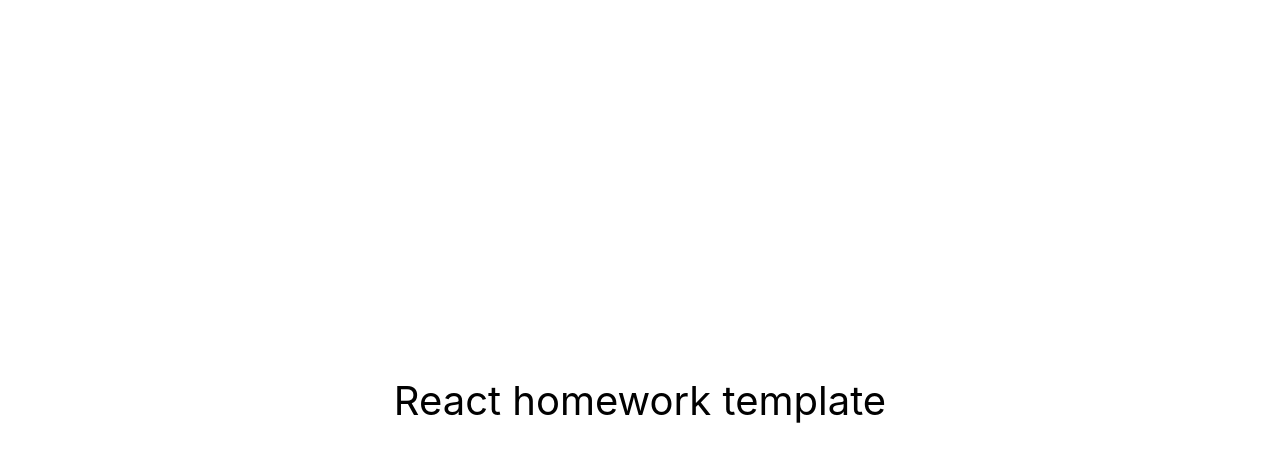
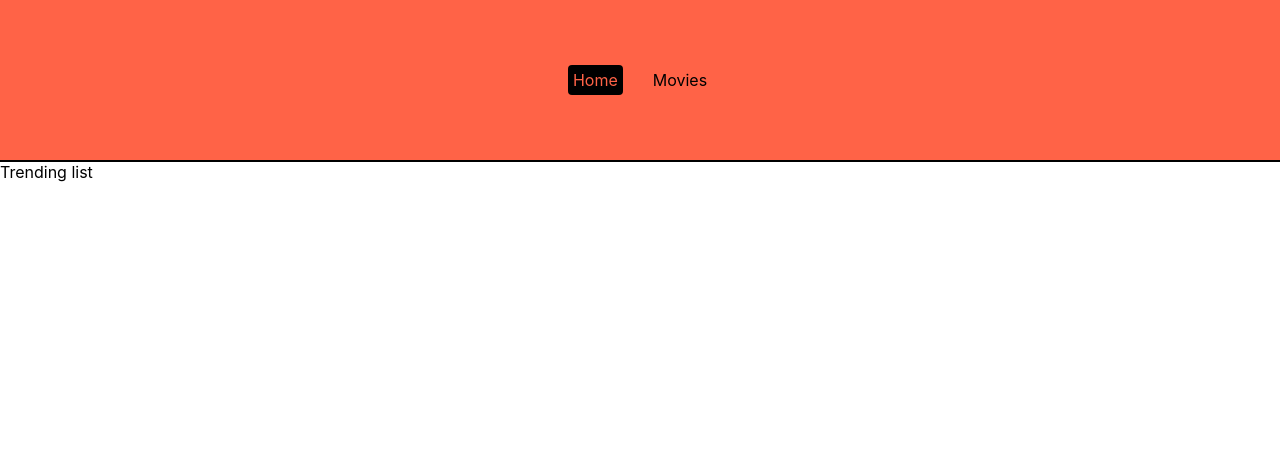
Before and after one commit to dmytro-prontenko/goit-react-hw-05-movies, a React (Create React App) app: page / in a window 1280 px wide. Shown: the top 462 px of the page. Built offline with nearby package versions, Linux system fonts and the light colour scheme.

Commit message:
base structure

```diff
--- a/package.json
+++ b/package.json
@@ -9,7 +9,10 @@
     "@testing-library/user-event": "^13.5.0",
     "react": "^18.1.0",
     "react-dom": "^18.1.0",
+    "react-router-dom": "^6.16.0",
     "react-scripts": "5.0.1",
+    "react-toastify": "^9.1.3",
+    "styled-components": "^6.0.8",
     "web-vitals": "^2.1.3"
   },
   "scripts": {
--- a/src/components/App.jsx
+++ b/src/components/App.jsx
@@ -1,16 +1,22 @@
+//"API Key - aa52440038ee3147b8058c354c3c644b"
+//'API Read Access Token - eyJhbGciOiJIUzI1NiJ9.eyJhdWQiOiJhYTUyNDQwMDM4ZWUzMTQ3YjgwNThjMzU0YzNjNjQ0YiIsInN1YiI6IjY1MGJlYzJkNTFhNjRlMDBhZTkyMzQzMCIsInNjb3BlcyI6WyJhcGlfcmVhZCJdLCJ2ZXJzaW9uIjoxfQ.AJ_zp6DR9K5ismwD3ydueoGBrDLI6kRectbe6vKq57A'
+
+import { Route, Routes } from 'react-router-dom';
+import Layout from './Layout';
+import Homepage from 'pages/Homepage';
+import Movies from 'pages/Movies';
+import NotFound from 'pages/NotFound';
+
 export const App = () => {
   return (
-    <div
-      style={{
-        height: '100vh',
-        display: 'flex',
-        justifyContent: 'center',
-        alignItems: 'center',
-        fontSize: 40,
-        color: '#010101'
-      }}
-    >
-      React homework template
-    </div>
+    <>
+      <Routes>
+        <Route path="/" element={<Layout />}>
+          <Route index element={<Homepage/>} />
+          <Route path="movies" element={<Movies/>} />
+          <Route path="*" element={<NotFound/>} />
+        </Route>
+      </Routes>
+    </>
   );
 };
--- /dev/null
+++ b/src/components/Layout.jsx
@@ -0,0 +1,24 @@
+import React from 'react';
+import styled from 'styled-components';
+import Navbar from './Navbar';
+import { Outlet } from 'react-router-dom';
+
+const Layout = () => {
+  return (
+    <LayoutWrapper>
+      <Navbar />
+      <WrapperOutlet>
+          <Outlet />
+      </WrapperOutlet>
+    </LayoutWrapper>
+  );
+};
+
+const LayoutWrapper = styled.main`
+  display: grid;
+  grid-template-columns: 1fr;
+`;
+
+const WrapperOutlet = styled.div``;
+
+export default Layout;
--- /dev/null
+++ b/src/components/Navbar.jsx
@@ -0,0 +1,47 @@
+import React from 'react';
+import { NavLink } from 'react-router-dom';
+import styled from 'styled-components';
+
+const Navbar = () => {
+  return (
+    <SideBar>
+      <StyledNavLink to='/'>Home</StyledNavLink>
+      <StyledNavLink to='/movies'>Movies</StyledNavLink>
+    </SideBar>
+  );
+};
+
+const SideBar = styled.nav`
+  background-color: tomato;
+  justify-content: center;
+  align-items: center;
+  min-height: 20vh;
+  border-bottom: 2px solid black;
+  display: flex;
+  gap: 25px;
+`;
+
+export const StyledNavLink = styled(NavLink)`
+  display: flex;
+  justify-content: center;
+  align-items: center;
+  gap: 10px;
+
+  /* height: 20px; */
+  padding: 5px;
+  border-radius: 4px;
+  text-decoration: none;
+  color: black;
+
+  &.active {
+    background-color: black;
+    color: tomato;
+  }
+
+  &:hover:not(.active) {
+    background-color: lightblue;
+    color: tomato;
+  }
+`;
+
+export default Navbar;
--- a/src/index.js
+++ b/src/index.js
@@ -1,10 +1,13 @@
 import React from 'react';
 import ReactDOM from 'react-dom/client';
 import { App } from 'components/App';
+import { BrowserRouter } from 'react-router-dom';
 import './index.css';
+import { ToastContainer } from 'react-toastify';
 
 ReactDOM.createRoot(document.getElementById('root')).render(
-  <React.StrictMode>
+  <BrowserRouter>
     <App />
-  </React.StrictMode>
+    <ToastContainer autoClose={1000}/>
+  </BrowserRouter>
 );
--- /dev/null
+++ b/src/pages/Homepage.jsx
@@ -0,0 +1,11 @@
+import React from 'react'
+
+const Homepage = () => {
+  return (
+    <div>
+      Trending list
+    </div>
+  )
+}
+
+export default Homepage
--- /dev/null
+++ b/src/pages/Movies.jsx
@@ -0,0 +1,11 @@
+import React from 'react'
+
+const Movies = () => {
+  return (
+    <div>
+      Movies
+    </div>
+  )
+}
+
+export default Movies
--- /dev/null
+++ b/src/pages/NotFound.jsx
@@ -0,0 +1,11 @@
+import React from 'react'
+
+const NotFound = () => {
+  return (
+    <div>
+      Oops! Page not found
+    </div>
+  )
+}
+
+export default NotFound
```
Also changed, not shown: public/index.html (+0 -34 lines), 1 other file (tests, documents, lock files or other folders).
